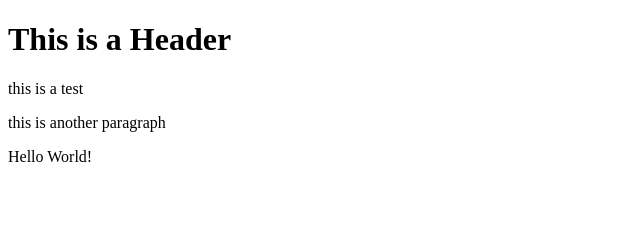
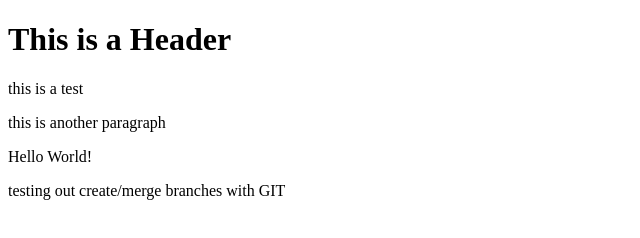
Before and after one commit to Blaine137/git-test, a website: page index.html in a window 1280 px wide. Shown: the whole page, without its empty margins (0-640 px from the left). Drawn offline with Linux system fonts and the light colour scheme.

Commit message:
learning how to merge branches into master

```diff
--- a/index.html
+++ b/index.html
@@ -6,5 +6,6 @@
         <p>this is a test</p>
         <p>this is another paragraph</p>
         <p>Hello World!</p>
+        <p>testing out create/merge branches with GIT</p>
     </body>
 </html>
```
